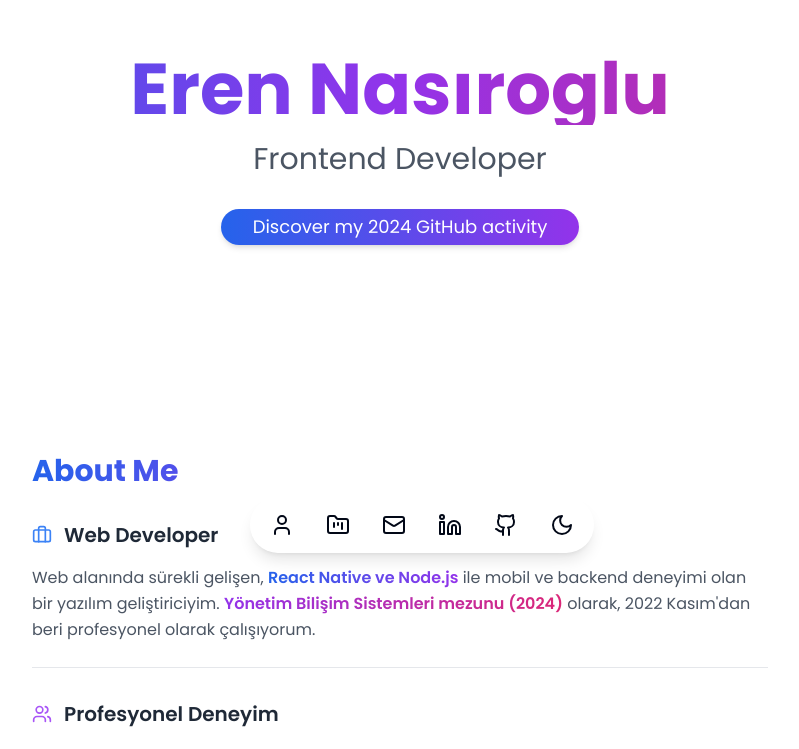
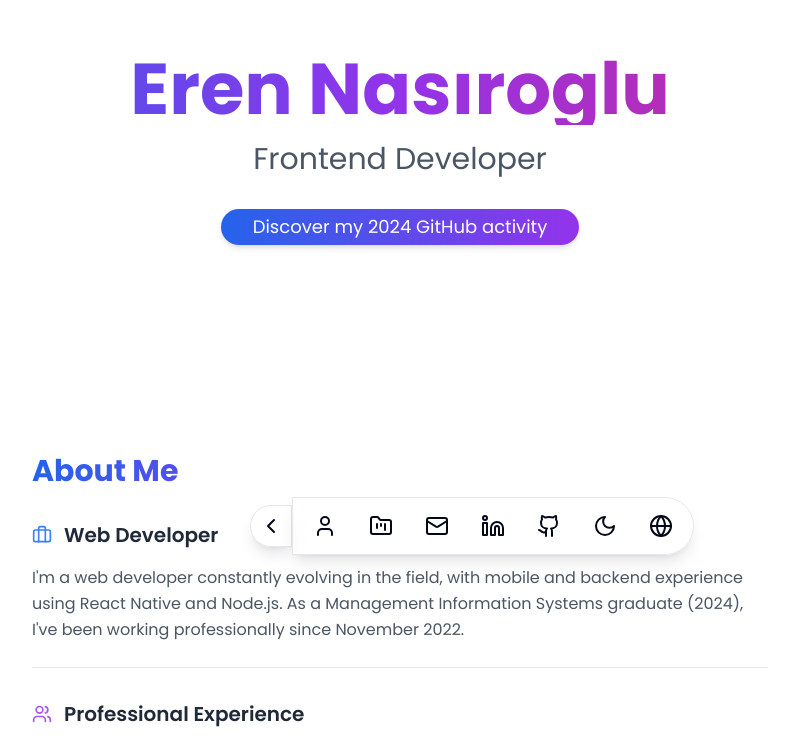
Before and after one commit to erenasiroglu/my-portfolio, a Next.js app: page / in a window 1280 px wide. Shown: the part 203-952 px from the top of the page, without its empty margins (240-1039 px from the left). Built offline with nearby package versions, Linux system fonts and the light colour scheme.

Commit message:
feat: add language contexts

```diff
--- a/app/components/About.tsx
+++ b/app/components/About.tsx
@@ -5,6 +5,11 @@ import { Briefcase, Users, ChevronDown, ChevronUp } from "lucide-react";
 import { useTheme } from "next-themes";
 import { useState } from "react";
 import { cn } from "../lib/utils";
+import { useLanguage } from "../contexts/LanguageContext";
+
+interface AboutProps {
+  isLoading: boolean;
+}
 
 interface AboutProps {
   isLoading: boolean;
@@ -15,32 +20,69 @@ export default function About({ isLoading }: AboutProps) {
   const [expandedExperience, setExpandedExperience] = useState<number | null>(
     null
   );
+  const { language } = useLanguage();
+
+  const content = {
+    en: {
+      title: "About Me",
+      description:
+        "I'm a web developer constantly evolving in the field, with mobile and backend experience using React Native and Node.js. As a Management Information Systems graduate (2024), I've been working professionally since November 2022.",
+      experience: "Professional Experience",
+    },
+    tr: {
+      title: "Hakkımda",
+      description:
+        "Web alanında sürekli gelişen, React Native ve Node.js ile mobil ve backend deneyimi olan bir yazılım geliştiriciyim. Yönetim Bilişim Sistemleri mezunu (2024) olarak, 2022 Kasım'dan beri profesyonel olarak çalışıyorum.",
+      experience: "Profesyonel Deneyim",
+    },
+  };
 
   const experiences = [
     {
       company: "BeforeSunset AI",
       year: "07/2024 - Present",
-      role: "Frontend Developer",
-      description:
-        "BeforeSunset AI is a project that uses artificial intelligence to help users better plan their time. We develop solutions using React, Next.js, Zustand, and Supabase.",
+      role: {
+        en: "Frontend Developer",
+        tr: "Frontend Geliştirici",
+      },
+      description: {
+        en: "BeforeSunset AI is a project that uses artificial intelligence to help users better plan their time. We develop solutions using React, Next.js, Zustand, and Supabase.",
+        tr: "BeforeSunset AI, kullanıcıların zamanlarını daha iyi planlamalarına yardımcı olmak için yapay zeka kullanan bir projedir. React, Next.js, Zustand ve Supabase kullanarak çözümler geliştiriyoruz.",
+      },
       technologies: ["React", "Next.js", "Zustand", "Supabase"],
-      highlights: ["Feature development", "Bug fixing", "Task documentation"],
+      highlights: {
+        en: ["Feature development", "Bug fixing", "Task documentation"],
+        tr: ["Özellik geliştirme", "Hata düzeltme", "Görev dokümantasyonu"],
+      },
     },
     {
       company: "GEMAS Pool Technology",
       year: "03/2024 - 06/2024",
-      role: "Fullstack Developer",
-      description:
-        "Gemas is a company that produces pool technologies. In this project, I was involved in creating an e-commerce site using PHP Laravel.",
+      role: {
+        en: "Fullstack Developer",
+        tr: "Fullstack Geliştirici",
+      },
+      description: {
+        en: "Gemas is a company that produces pool technologies. In this project, I was involved in creating an e-commerce site using PHP Laravel.",
+        tr: "Gemas, havuz teknolojileri üreten bir şirkettir. Bu projede, PHP Laravel kullanarak bir e-ticaret sitesi oluşturmada yer aldım.",
+      },
       technologies: ["PHP", "Laravel"],
-      highlights: ["Frontend development", "Admin panel backend"],
+      highlights: {
+        en: ["Frontend development", "Admin panel backend"],
+        tr: ["Frontend geliştirme", "Yönetici paneli backend"],
+      },
     },
     {
       company: "Decktopus AI",
       year: "10/2022 - 03/2024",
-      role: "Frontend Developer",
-      description:
-        "Decktopus AI is a project that allows users to create presentations quickly using artificial intelligence. I handled feature and bugfix tasks in the frontend using technologies like Vue, Vuetify, GraphQL, and Hasura.",
+      role: {
+        en: "Frontend Developer",
+        tr: "Frontend Geliştirici",
+      },
+      description: {
+        en: "Decktopus AI is a project that allows users to create presentations quickly using artificial intelligence. I handled feature and bugfix tasks in the frontend using technologies like Vue, Vuetify, GraphQL, and Hasura.",
+        tr: "Decktopus AI, kullanıcıların yapay zeka kullanarak hızlı bir şekilde sunumlar oluşturmasına olanak tanıyan bir projedir. Vue, Vuetify, GraphQL ve Hasura gibi teknolojileri kullanarak frontend'de özellik geliştirme ve hata düzeltme görevlerini üstlendim.",
+      },
       technologies: [
         "Vue",
         "Vuetify",
@@ -51,13 +93,22 @@ export default function About({ isLoading }: AboutProps) {
         "Matplotlib",
         "Pandas",
       ],
-      highlights: [
+      highlights: {
+        en: [
           "Feature development",
           "Admin panel creation",
           "UI redesign",
           "Analytics integration",
           "Data analysis",
         ],
+        tr: [
+          "Özellik geliştirme",
+          "Yönetici paneli oluşturma",
+          "Kullanıcı arayüzü yeniden tasarımı",
+          "Analitik entegrasyonu",
+          "Veri analizi",
+        ],
+      },
     },
   ];
 
@@ -76,7 +127,7 @@ export default function About({ isLoading }: AboutProps) {
       className="py-12 max-w-3xl mx-auto px-4"
     >
       <h2 className="text-3xl font-bold mb-8 text-transparent bg-clip-text bg-gradient-to-r from-blue-600 via-purple-600 to-pink-600">
-        About Me
+        {content[language].title}
       </h2>
       {isLoading ? (
         <Skeleton className="h-64 w-full" />
@@ -90,25 +141,17 @@ export default function About({ isLoading }: AboutProps) {
           >
             <h3 className="text-xl font-semibold mb-4 flex items-center text-gray-800 dark:text-gray-200">
               <Briefcase className="mr-3 text-blue-500" size={20} />
-              Web Developer
+              {language === "en" ? "Web Developer" : "Web Geliştirici"}
             </h3>
             <p className="text-base text-gray-600 dark:text-gray-300 leading-relaxed">
-              Web alanında sürekli gelişen,{" "}
-              <span className="font-semibold text-transparent bg-clip-text bg-gradient-to-r from-blue-600 to-purple-600">
-                React Native ve Node.js
-              </span>{" "}
-              ile mobil ve backend deneyimi olan bir yazılım geliştiriciyim.{" "}
-              <span className="font-semibold text-transparent bg-clip-text bg-gradient-to-r from-purple-600 to-pink-600">
-                Yönetim Bilişim Sistemleri mezunu (2024)
-              </span>{" "}
-              olarak, 2022 Kasım'dan beri profesyonel olarak çalışıyorum.
+              {content[language].description}
             </p>
           </motion.div>
 
           <div>
             <h3 className="text-xl font-semibold mb-6 flex items-center text-gray-800 dark:text-gray-200">
               <Users className="mr-3 text-purple-500" size={20} />
-              Profesyonel Deneyim
+              {content[language].experience}
             </h3>
             <div className="space-y-4">
               {experiences.map((exp, index) => (
@@ -155,10 +198,10 @@ export default function About({ isLoading }: AboutProps) {
                       className="mt-4"
                     >
                       <p className="text-base font-medium text-transparent bg-clip-text bg-gradient-to-r from-blue-600 to-purple-600 mb-2">
-                        {exp.role}
+                        {exp.role[language]}
                       </p>
                       <p className="text-sm text-gray-600 dark:text-gray-300 mb-3">
-                        {exp.description}
+                        {exp.description[language]}
                       </p>
                       <div className="mb-3">
                         {exp.technologies.map((tech, i) => (
@@ -166,7 +209,7 @@ export default function About({ isLoading }: AboutProps) {
                         ))}
                       </div>
                       <ul className="list-disc list-inside text-sm text-gray-600 dark:text-gray-400">
-                        {exp.highlights.map((highlight, i) => (
+                        {exp.highlights[language].map((highlight, i) => (
                           <li key={i}>{highlight}</li>
                         ))}
                       </ul>
--- a/app/components/Hero.tsx
+++ b/app/components/Hero.tsx
@@ -1,8 +1,11 @@
+"use client";
+
 import { motion } from "framer-motion";
+import Link from "next/link";
 import { Button } from "./ui/button";
 import { Skeleton } from "./ui/skeleton";
-import Link from "next/link";
 import { useTheme } from "next-themes";
+import { useLanguage } from "../contexts/LanguageContext";
 
 interface HeroProps {
   isLoading: boolean;
@@ -10,6 +13,18 @@ interface HeroProps {
 
 export default function Hero({ isLoading }: HeroProps) {
   const { theme } = useTheme();
+  const { language } = useLanguage();
+
+  const content = {
+    en: {
+      role: "Frontend Developer",
+      cta: "Discover my 2024 GitHub activity",
+    },
+    tr: {
+      role: "Frontend Geliştirici",
+      cta: "2024 GitHub aktivitemi keşfedin",
+    },
+  };
 
   return (
     <motion.section
@@ -35,7 +50,7 @@ export default function Hero({ isLoading }: HeroProps) {
             theme === "dark" ? "text-gray-300" : "text-gray-600"
           }`}
         >
-          Frontend Developer
+          {content[language].role}
         </p>
       )}
       <motion.div
@@ -52,7 +67,7 @@ export default function Hero({ isLoading }: HeroProps) {
           >
             <Button className="text-lg px-8 py-4 bg-gradient-to-r from-blue-600 to-purple-600 text-white rounded-md shadow-md hover:shadow-lg transition-all duration-500 ease-in-out relative overflow-hidden group">
               <span className="relative z-10 transition-colors duration-500 group-hover:text-gray-800">
-                Discover my 2024 GitHub activity
+                {content[language].cta}
               </span>
               <span className="absolute inset-0 bg-white transform scale-x-0 group-hover:scale-x-100 transition-transform duration-500 ease-in-out origin-left"></span>
             </Button>
--- a/app/components/Navigation.tsx
+++ b/app/components/Navigation.tsx
@@ -10,8 +10,12 @@ import {
   Github,
   Sun,
   Moon,
+  Globe,
+  ChevronLeft,
+  ChevronRight,
 } from "lucide-react";
 import { useTheme } from "next-themes";
+import { useLanguage } from "../contexts/LanguageContext";
 
 export default function Navigation() {
   const [isDragging, setIsDragging] = useState(false);
@@ -20,6 +24,8 @@ export default function Navigation() {
 
   const { theme, setTheme } = useTheme();
   const [mounted, setMounted] = useState(false);
+  const { language, setLanguage } = useLanguage();
+  const [isCollapsed, setIsCollapsed] = useState(false);
 
   useEffect(() => {
     setMounted(true);
@@ -56,6 +62,11 @@ export default function Navigation() {
       label: "Toggle theme",
       action: () => setTheme(theme === "dark" ? "light" : "dark"),
     },
+    {
+      icon: Globe,
+      label: language === "en" ? "🇬🇧 English" : "🇹🇷 Türkçe",
+      action: () => setLanguage(language === "en" ? "tr" : "en"),
+    },
   ];
 
   return (
@@ -72,10 +83,22 @@ export default function Navigation() {
         );
       }}
       style={{ x, y }}
-      className="fixed z-50 cursor-move"
+      className="fixed z-50 cursor-move flex items-center"
     >
+      <motion.button
+        className="bg-nav-bg/80 text-nav-text backdrop-blur-md p-2 rounded-l-full shadow-lg transition-colors duration-300 hover:bg-gray-100 dark:hover:bg-gray-800 border border-gray-200 dark:border-gray-700"
+        onClick={() => setIsCollapsed(!isCollapsed)}
+      >
+        {isCollapsed ? (
+          <ChevronRight className="w-6 h-6" />
+        ) : (
+          <ChevronLeft className="w-6 h-6" />
+        )}
+      </motion.button>
       <motion.ul
-        className="flex bg-nav-bg/80 text-nav-text backdrop-blur-md rounded-full p-1 shadow-lg transition-colors duration-300"
+        className={`flex bg-nav-bg/80 text-nav-text backdrop-blur-md rounded-r-full p-1 shadow-lg transition-all duration-300 border border-gray-200 dark:border-gray-700 ${
+          isCollapsed ? "w-0 overflow-hidden" : "w-auto"
+        }`}
         initial={{ opacity: 0 }}
         animate={{ opacity: 1 }}
         transition={{ duration: 0.5 }}
@@ -89,15 +112,11 @@ export default function Navigation() {
                   whileHover={{ scale: 1.1, rotate: 5 }}
                   whileTap={{ scale: 0.95 }}
                   title={item.label}
-                  target={item.href.startsWith("http") ? "_blank" : undefined}
-                  rel={
-                    item.href.startsWith("http")
-                      ? "noopener noreferrer"
-                      : undefined
-                  }
+                  target="_blank"
+                  rel="noopener noreferrer"
                   onClick={(e) => isDragging && e.preventDefault()}
                 >
-                  <item.icon size={24} />
+                  <item.icon className="w-6 h-6" />
                 </motion.a>
               </Link>
             ) : (
@@ -108,7 +127,7 @@ export default function Navigation() {
                 title={item.label}
                 onClick={item.action}
               >
-                <item.icon size={24} />
+                <item.icon className="w-6 h-6" />
               </motion.button>
             )}
           </motion.li>
--- /dev/null
+++ b/app/contexts/LanguageContext.tsx
@@ -0,0 +1,32 @@
+import React, { createContext, useState, useContext, ReactNode } from "react";
+
+type Language = "en" | "tr";
+
+interface LanguageContextType {
+  language: Language;
+  setLanguage: (lang: Language) => void;
+}
+
+const LanguageContext = createContext<LanguageContextType | undefined>(
+  undefined
+);
+
+export const LanguageProvider: React.FC<{ children: ReactNode }> = ({
+  children,
+}) => {
+  const [language, setLanguage] = useState<Language>("en");
+
+  return (
+    <LanguageContext.Provider value={{ language, setLanguage }}>
+      {children}
+    </LanguageContext.Provider>
+  );
+};
+
+export const useLanguage = () => {
+  const context = useContext(LanguageContext);
+  if (context === undefined) {
+    throw new Error("useLanguage must be used within a LanguageProvider");
+  }
+  return context;
+};
--- a/app/page.tsx
+++ b/app/page.tsx
@@ -2,28 +2,88 @@
 import { Poppins } from "next/font/google";
 import { useEffect, useState } from "react";
 import { ThemeProvider } from "next-themes";
+import { LanguageProvider } from "./contexts/LanguageContext";
 import Layout from "./components/Layouts";
 import Hero from "./components/Hero";
 import About from "./components/About";
+import { motion, AnimatePresence } from "framer-motion";
+import { useTheme } from "next-themes";
 
 const poppins = Poppins({
   weight: ["400", "600", "700"],
   subsets: ["latin"],
 });
 
+const LoadingDot = ({ delay }: { delay: number }) => (
+  <motion.div
+    className="w-4 h-4 rounded-full bg-blue-500"
+    initial={{ y: 0 }}
+    animate={{ y: [-10, 0, -10] }}
+    transition={{
+      duration: 1,
+      repeat: Infinity,
+      repeatType: "loop",
+      ease: "easeInOut",
+      delay: delay,
+    }}
+  />
+);
+
 export default function Home() {
   const [isLoading, setIsLoading] = useState(true);
+  const { theme, systemTheme } = useTheme();
 
   useEffect(() => {
-    setTimeout(() => setIsLoading(false), 1500);
+    setTimeout(() => setIsLoading(false), 2500);
   }, []);
+
+  const currentTheme = theme === "system" ? systemTheme : theme;
 
   return (
     <ThemeProvider attribute="class" defaultTheme="system" enableSystem>
-      <Layout className={poppins.className}>
-        <Hero isLoading={isLoading} />
-        <About isLoading={isLoading} />
-      </Layout>
+      <LanguageProvider>
+        <Layout className={poppins.className}>
+          <AnimatePresence mode="wait">
+            {isLoading ? (
+              <motion.div
+                key="loader"
+                initial={{ opacity: 1 }}
+                exit={{ opacity: 0 }}
+                transition={{ duration: 0.5 }}
+                className={`fixed inset-0 z-50 flex flex-col items-center justify-center ${
+                  currentTheme === "dark" ? "bg-gray-900" : "bg-white"
+                }`}
+              >
+                <div className="flex space-x-4 mb-8">
+                  <LoadingDot delay={0} />
+                  <LoadingDot delay={0.2} />
+                  <LoadingDot delay={0.4} />
+                </div>
+                <motion.h1
+                  initial={{ opacity: 0, y: 20 }}
+                  animate={{ opacity: 1, y: 0 }}
+                  transition={{ delay: 0.5 }}
+                  className={`text-2xl font-bold ${
+                    currentTheme === "dark" ? "text-white" : "text-gray-900"
+                  }`}
+                >
+                  Welcome to my portfolio
+                </motion.h1>
+              </motion.div>
+            ) : (
+              <motion.div
+                key="content"
+                initial={{ opacity: 0, scale: 0.9 }}
+                animate={{ opacity: 1, scale: 1 }}
+                transition={{ duration: 0.5 }}
+              >
+                <Hero isLoading={false} />
+                <About isLoading={false} />
+              </motion.div>
+            )}
+          </AnimatePresence>
+        </Layout>
+      </LanguageProvider>
     </ThemeProvider>
   );
 }
```
Lines whose indentation alone changed are shown as unchanged.
